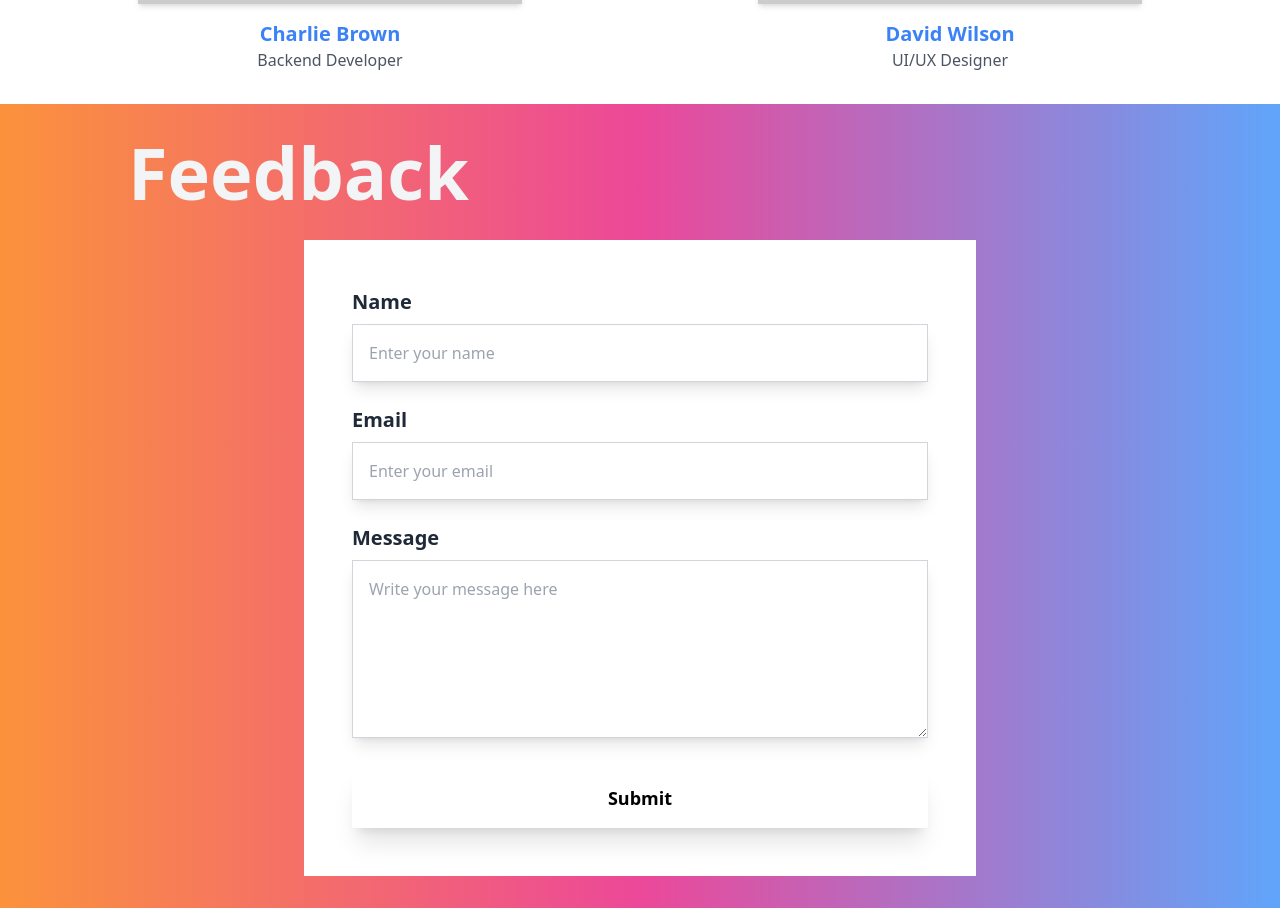
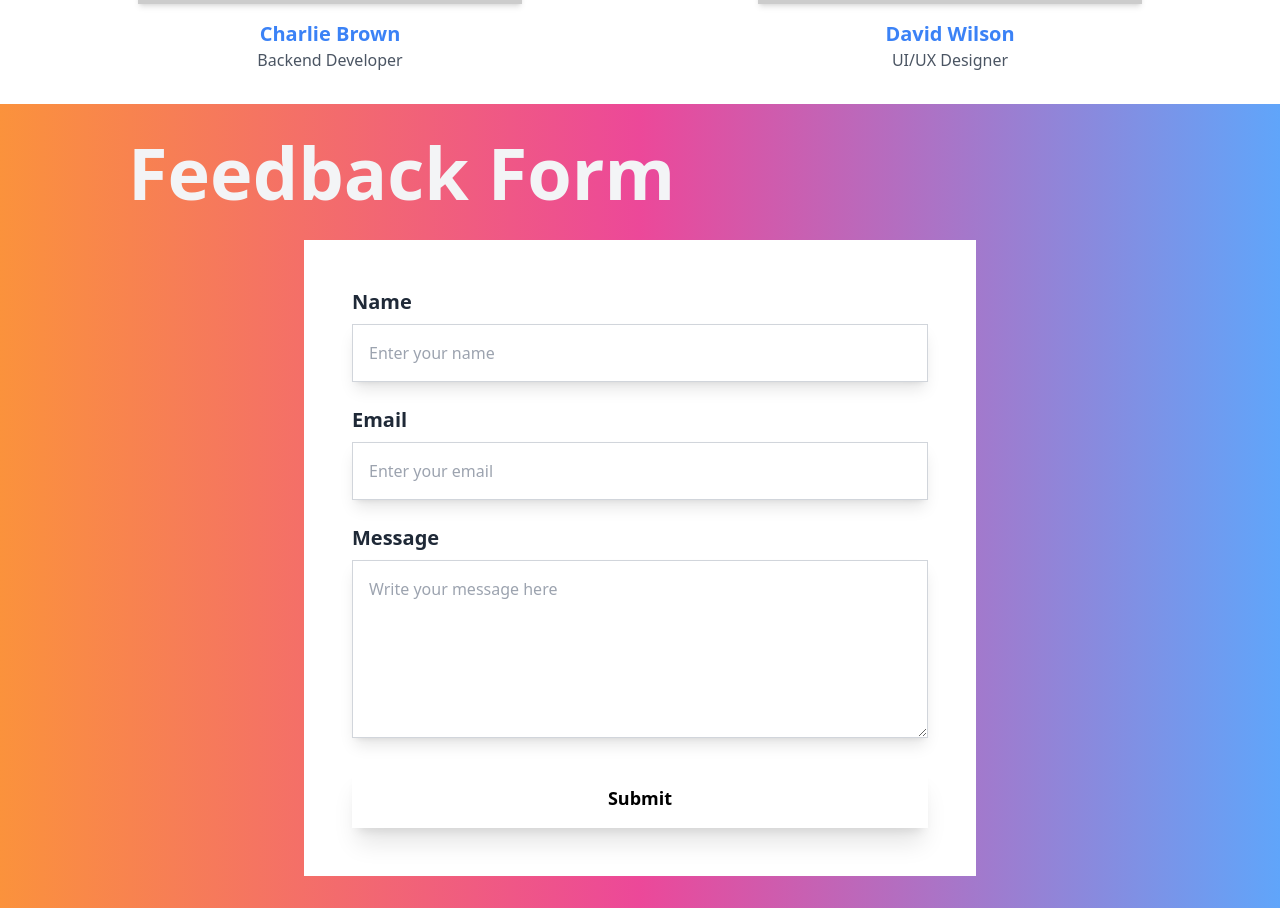
Before and after one commit to NitinSingh07/Navotsav, a React (Vite) app in the folder navotsav/: page /feedback in a window 1280 px wide. Shown: the part 3620-4528 px from the top of the page. Built offline with nearby package versions, Linux system fonts and the light colour scheme.

Commit message:
Refactor feedback form title to "Feedback Form"

```diff
--- a/navotsav/src/components/feedBackForm.jsx
+++ b/navotsav/src/components/feedBackForm.jsx
@@ -32,7 +32,7 @@ const FeedbackForm = () => {
     <div className="min-h-screen flex flex-col justify-center items-center bg-gradient-to-r from-orange-400 via-pink-500 to-blue-400 p-8">
       {/* Feedback Title */}
       <h2 className="text-7xl font-extrabold  text-gray-100 mb-8 self-start ml-24">
-        Feedback
+        Feedback Form
       </h2>
 
       {/* Form Container */}
```
